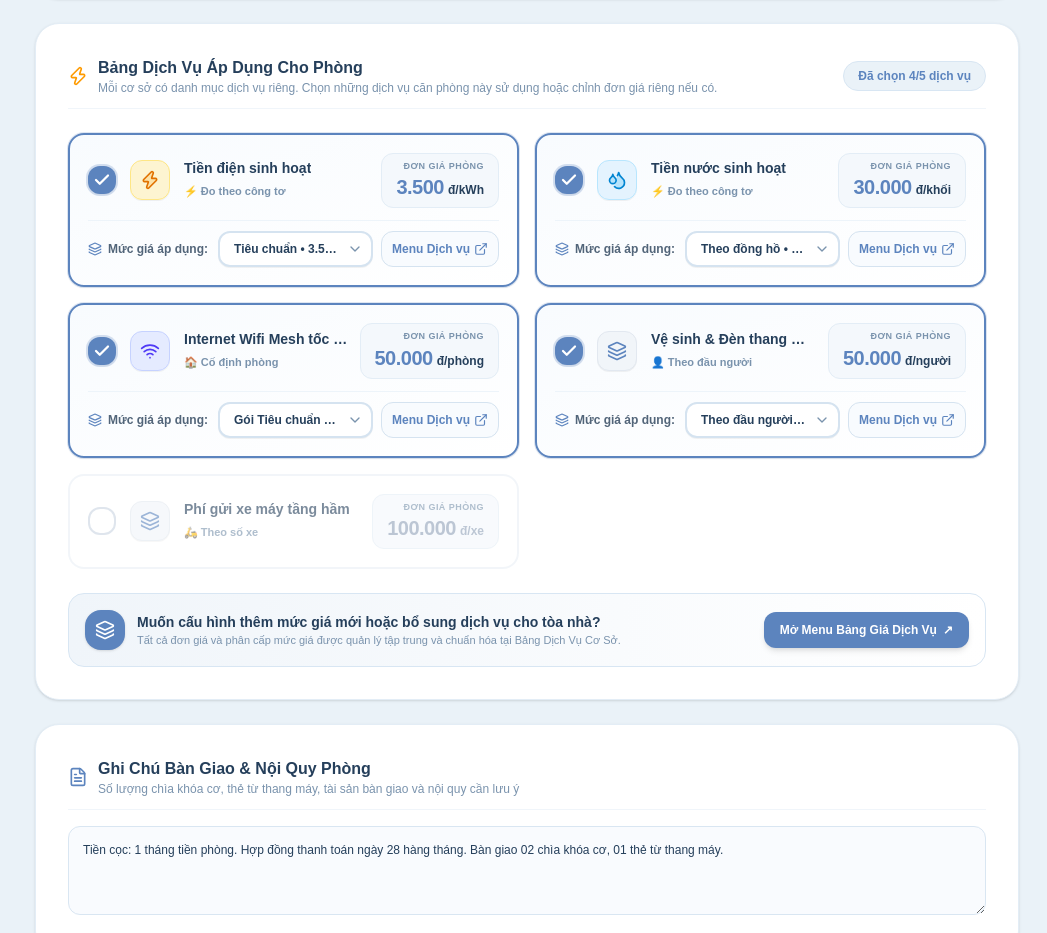
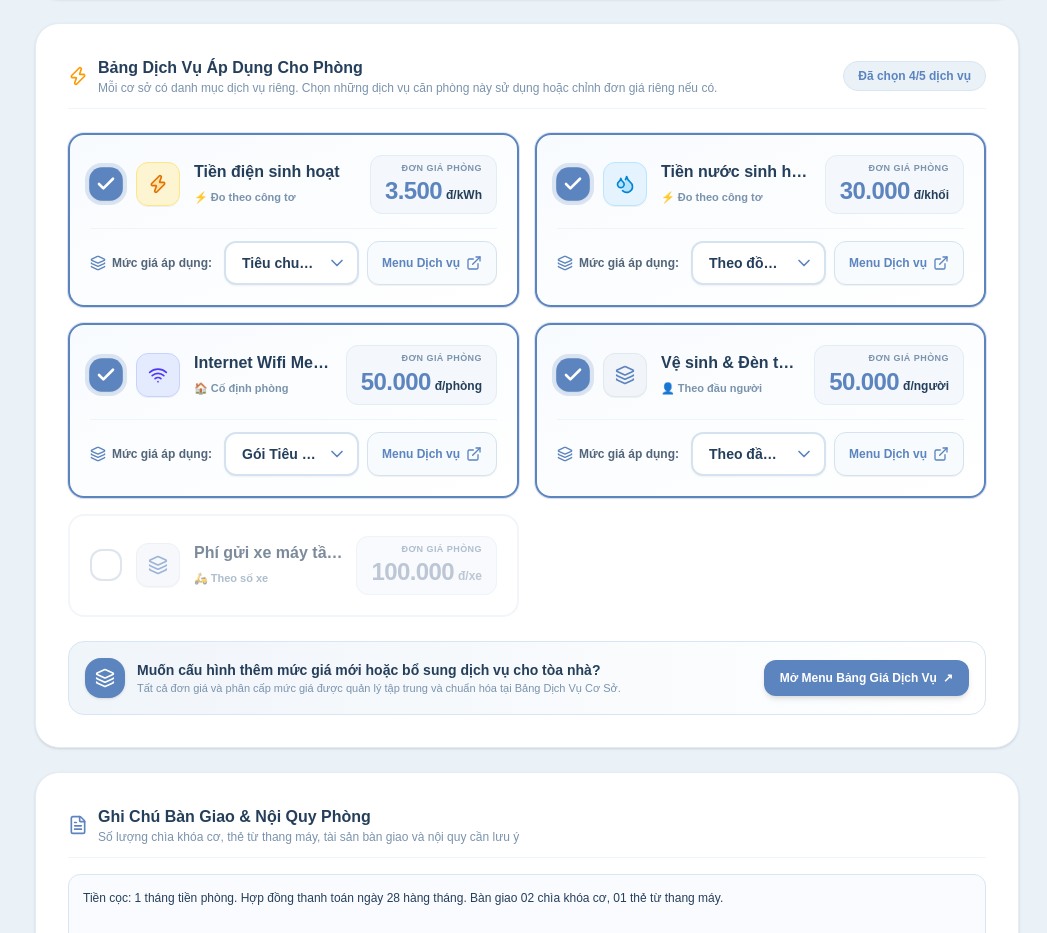
Before and after one commit to ngocnh05/honu_home, a Next.js app: page /rooms/create in a window 1280 px wide. Shown: the part 1485-2418 px from the top of the page, without its empty margins (233-1280 px from the left). Built offline with nearby package versions, Linux system fonts and the light colour scheme.

Commit message:
fix(rooms): isolate service checkbox click trigger and enlarge combobox dropdown

```diff
--- a/src/components/rooms/create-room-view.tsx
+++ b/src/components/rooms/create-room-view.tsx
@@ -1225,30 +1225,33 @@ export function CreateRoomView() {
               return (
                 <div
                   key={srv.id}
-                  onClick={() => toggleRoomService(srv.id)}
-                  className={`p-4 sm:p-4.5 rounded-2xl border-2 transition-all cursor-pointer flex flex-col justify-between gap-3 ${
+                  className={`p-4 sm:p-5 rounded-2xl border-2 transition-all flex flex-col justify-between gap-3.5 ${
                     srv.selected
                       ? "border-[#5C84BE] bg-gradient-to-br from-[#F8FBFE] to-white shadow-xs ring-1 ring-[#5C84BE]/20"
                       : "border-[#EAF0F6] bg-white opacity-60 hover:opacity-100 hover:border-slate-300"
                   }`}
                 >
-                  {/* Hàng 1: Nút Checkbox to, Icon to, Tên dịch vụ & Đơn vị tính */}
+                  {/* Hàng 1: Nút Checkbox to (chỉ click vào nút này hoặc icon/tiêu đề để bật/tắt), Tên dịch vụ & Giá phòng */}
                   <div className="flex items-center justify-between gap-3">
                     <div className="flex items-center gap-3.5 min-w-0">
-                      {/* Checkbox to rõ */}
+                      {/* Nút Checkbox to rõ: Bấm trực tiếp vào đây để bật/tắt dịch vụ */}
+                      <button
+                        type="button"
+                        onClick={() => toggleRoomService(srv.id)}
+                        className={`w-8 h-8 rounded-xl flex items-center justify-center transition-all shrink-0 cursor-pointer ${
+                          srv.selected
+                            ? "bg-[#5C84BE] text-white shadow-xs ring-4 ring-[#5C84BE]/20 scale-105"
+                            : "border-2 border-slate-300 bg-white hover:border-[#5C84BE] hover:scale-105"
+                        }`}
+                        title={srv.selected ? "Bỏ chọn dịch vụ này" : "Áp dụng dịch vụ này cho phòng"}
+                      >
+                        {srv.selected && <Check className="w-5 h-5 stroke-[3]" />}
+                      </button>
+
+                      {/* Icon Dịch vụ (Click để toggle nhanh) */}
                       <div
-                        className={`w-7 h-7 rounded-xl flex items-center justify-center transition-all shrink-0 ${
-                          srv.selected
-                            ? "bg-[#5C84BE] text-white shadow-xs ring-2 ring-[#5C84BE]/25"
-                            : "border-2 border-slate-300 bg-white hover:border-[#5C84BE]"
-                        }`}
-                      >
-                        {srv.selected && <Check className="w-4.5 h-4.5 stroke-[3]" />}
-                      </div>
-
-                      {/* Icon Dịch vụ */}
-                      <div
-                        className={`w-10 h-10 rounded-xl flex items-center justify-center shrink-0 shadow-2xs ${
+                        onClick={() => toggleRoomService(srv.id)}
+                        className={`w-11 h-11 rounded-xl flex items-center justify-center shrink-0 shadow-2xs cursor-pointer select-none transition-transform hover:scale-105 ${
                           isElec
                             ? "bg-amber-100/80 text-amber-600 border border-amber-200"
                             : isWater
@@ -1271,8 +1274,11 @@ export function CreateRoomView() {
                         )}
                       </div>
 
-                      <div className="min-w-0">
-                        <span className="text-sm font-black text-[#253F5B] block truncate">
+                      <div
+                        onClick={() => toggleRoomService(srv.id)}
+                        className="min-w-0 cursor-pointer select-none"
+                      >
+                        <span className="text-sm sm:text-base font-black text-[#253F5B] block truncate hover:text-[#5C84BE] transition-colors">
                           {srv.name}
                         </span>
                         <span className="text-[11px] text-[#7A93AD] font-bold inline-flex items-center gap-1 mt-0.5">
@@ -1294,7 +1300,7 @@ export function CreateRoomView() {
                       </span>
                       <div className="flex items-baseline gap-1">
                         <span
-                          className={`text-lg sm:text-xl font-black font-mono tracking-tight ${
+                          className={`text-lg sm:text-2xl font-black font-mono tracking-tight ${
                             srv.selected ? "text-[#5C84BE]" : "text-slate-400"
                           }`}
                         >
@@ -1311,53 +1317,47 @@ export function CreateRoomView() {
                     </div>
                   </div>
 
-                  {/* Hàng 2: COMBOBOX Chọn Gói Giá & Dẫn sang Menu Dịch vụ */}
+                  {/* Hàng 2: COMBOBOX Chọn Gói Giá To Rõ & Nút Sang Menu Dịch vụ */}
                   {srv.selected && srv.priceOptions && srv.priceOptions.length > 0 ? (
-                    <div
-                      className="pt-2.5 border-t border-[#EDF4FA] flex flex-col sm:flex-row sm:items-center justify-between gap-2.5"
-                      onClick={(e) => e.stopPropagation()}
-                    >
+                    <div className="pt-3 border-t border-[#EDF4FA] flex flex-col sm:flex-row sm:items-center justify-between gap-3">
                       <div className="flex items-center gap-1.5 text-xs font-bold text-[#526579] shrink-0">
-                        <Layers className="w-3.5 h-3.5 text-[#5C84BE]" />
+                        <Layers className="w-4 h-4 text-[#5C84BE]" />
                         <span>Mức giá áp dụng:</span>
                       </div>
 
                       <div className="flex items-center gap-2 flex-1 sm:justify-end">
-                        {/* Combobox hiện đại, sang trọng, không bị lặp giá */}
-                        <div className="relative flex-1 sm:max-w-xs">
+                        {/* Combobox TO, RỘNG, DỄ NHÌN VÀ DỄ BẤM */}
+                        <div className="relative flex-1 sm:max-w-md">
                           <select
                             value={srv.selectedOptionId || srv.priceOptions[0]?.id}
                             onChange={(e) => handleServiceOptionChange(srv.id, e.target.value)}
-                            className="w-full h-9 pl-3.5 pr-8 rounded-xl border-2 border-[#D5E3F0] bg-white text-xs font-bold text-[#253F5B] hover:border-[#5C84BE] focus:border-[#5C84BE] focus:ring-2 focus:ring-[#5C84BE]/20 outline-none transition-all cursor-pointer shadow-2xs appearance-none truncate"
+                            className="w-full h-11 pl-4 pr-10 rounded-xl border-2 border-[#D5E3F0] bg-white text-xs sm:text-sm font-bold text-[#253F5B] hover:border-[#5C84BE] focus:border-[#5C84BE] focus:ring-3 focus:ring-[#5C84BE]/20 outline-none transition-all cursor-pointer shadow-xs appearance-none truncate"
                           >
                             {srv.priceOptions.map((opt) => (
-                              <option key={opt.id} value={opt.id}>
+                              <option key={opt.id} value={opt.id} className="py-1">
                                 {opt.label} • {opt.price.toLocaleString("vi-VN")} {opt.unit}
                               </option>
                             ))}
                           </select>
-                          <ChevronDown className="w-4 h-4 text-[#7A93AD] pointer-events-none absolute right-2.5 top-1/2 -translate-y-1/2" />
+                          <ChevronDown className="w-5 h-5 text-[#5C84BE] pointer-events-none absolute right-3 top-1/2 -translate-y-1/2" />
                         </div>
 
                         {/* Nút sang Menu Dịch Vụ */}
                         <Link
                           href="/services"
                           target="_blank"
-                          className="h-9 px-2.5 rounded-xl border border-[#D5E3F0] bg-[#F8FBFE] hover:bg-[#EDF4FA] text-[#5C84BE] text-xs font-bold shrink-0 flex items-center gap-1 transition-colors"
+                          className="h-11 px-3.5 rounded-xl border border-[#D5E3F0] bg-[#F8FBFE] hover:bg-[#EDF4FA] text-[#5C84BE] text-xs font-bold shrink-0 flex items-center gap-1.5 transition-colors shadow-2xs"
                           title="Quản lý và thêm mức giá mới tại Menu Dịch vụ"
                         >
                           <span className="hidden sm:inline">Menu Dịch vụ</span>
-                          <ExternalLink className="w-3.5 h-3.5" />
+                          <ExternalLink className="w-4 h-4" />
                         </Link>
                       </div>
                     </div>
                   ) : srv.selected ? (
-                    <div
-                      className="pt-2 border-t border-[#EDF4FA] flex items-center justify-between text-xs text-[#7A93AD]"
-                      onClick={(e) => e.stopPropagation()}
-                    >
-                      <span className="text-[11px] flex items-center gap-1 font-semibold text-slate-500">
-                        <Check className="w-3.5 h-3.5 text-emerald-600" />
+                    <div className="pt-2.5 border-t border-[#EDF4FA] flex items-center justify-between text-xs text-[#7A93AD]">
+                      <span className="text-[11px] flex items-center gap-1.5 font-semibold text-slate-500">
+                        <Check className="w-4 h-4 text-emerald-600" />
                         <span>Áp dụng mức giá mặc định của cơ sở</span>
                       </span>
                       <Link
@@ -1366,7 +1366,7 @@ export function CreateRoomView() {
                         className="text-[11px] text-[#5C84BE] hover:underline font-bold flex items-center gap-1"
                       >
                         <span>Sửa tại Menu Dịch vụ</span>
-                        <ExternalLink className="w-3 h-3" />
+                        <ExternalLink className="w-3.5 h-3.5" />
                       </Link>
                     </div>
                   ) : null}
```
Also changed, not shown: src/components/rooms/edit-room-view.tsx (+39 -39 lines).
